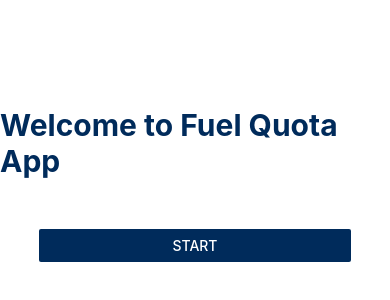
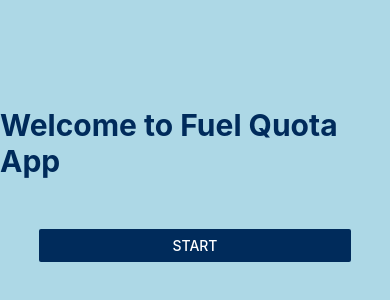
Before and after one commit to Khemz-Developer/fuel-quota-management-frontend-Project, a React Native app in the folder FuelQuotaApp/: screen /Starting in a window 390 px wide. Shown: the part 238-538 px from the top of the page. Built offline with nearby package versions, Linux system fonts and the light colour scheme.

Commit message:
back ground style

```diff
--- a/FuelQuotaApp/screens/Homescreen.js
+++ b/FuelQuotaApp/screens/Homescreen.js
@@ -1,6 +1,7 @@
 // screens/HomeScreen.js
 import React from "react";
 import { View, Text, Button, StyleSheet } from "react-native";
+import { globalStyles } from "../styles/styles";
 
 export default function HomeScreen({ navigation }) {
   return (
@@ -16,11 +17,11 @@
 }
 
 const styles = StyleSheet.create({
-  container: {
-    flex: 1,
-    justifyContent: "center",
-    alignItems: "center",
-  },
+  // container: {
+  //   flex: 1,
+  //   justifyContent: "center",
+  //   alignItems: "center",
+  // },
   settings: {
     position: "absolute", // Free positioning
     top: 20, // Distance from the top
--- a/FuelQuotaApp/screens/StartingScreen.js
+++ b/FuelQuotaApp/screens/StartingScreen.js
@@ -1,10 +1,11 @@
 // screens/StartingScreen.js
 import React from "react";
-import { View, Text, Button, StyleSheet } from "react-native";
+import { View, Text, Button, StyleSheet, ImageBackground } from "react-native";
+import { globalStyles } from "../styles/Styles";
 
 const StartingScreen = ({ navigation }) => {
   return (
-    <View style={styles.container}>
+    <View style={globalStyles.container}>
       <Text style={styles.title}>Welcome to Fuel Quota App</Text>
       <View style={styles.buttonContainer}>
         <Button
@@ -18,12 +19,6 @@
 };
 
 const styles = StyleSheet.create({
-  container: {
-    flex: 1,
-    justifyContent: "center",
-    alignItems: "center",
-    backgroundColor: "#fff",
-  },
   title: {
     fontSize: 30,
     fontWeight: "bold",
--- /dev/null
+++ b/FuelQuotaApp/styles/Styles.js
@@ -0,0 +1,11 @@
+// styles/styles.js
+import { StyleSheet } from "react-native";
+
+export const globalStyles = StyleSheet.create({
+  container: {
+    flex: 1,
+    justifyContent: "center",
+    alignItems: "center",
+    backgroundColor: "#ADD8E6", // Light blue background color for all screens
+  },
+});
```
